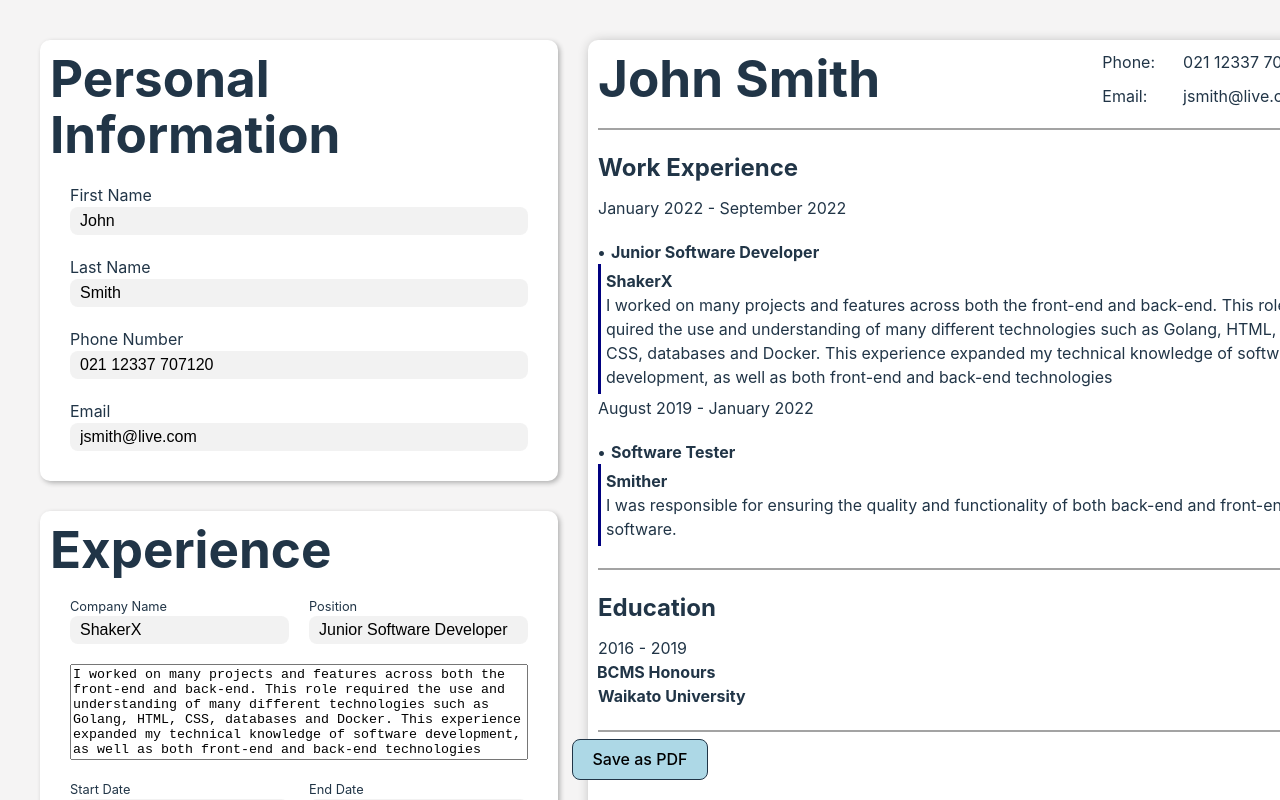
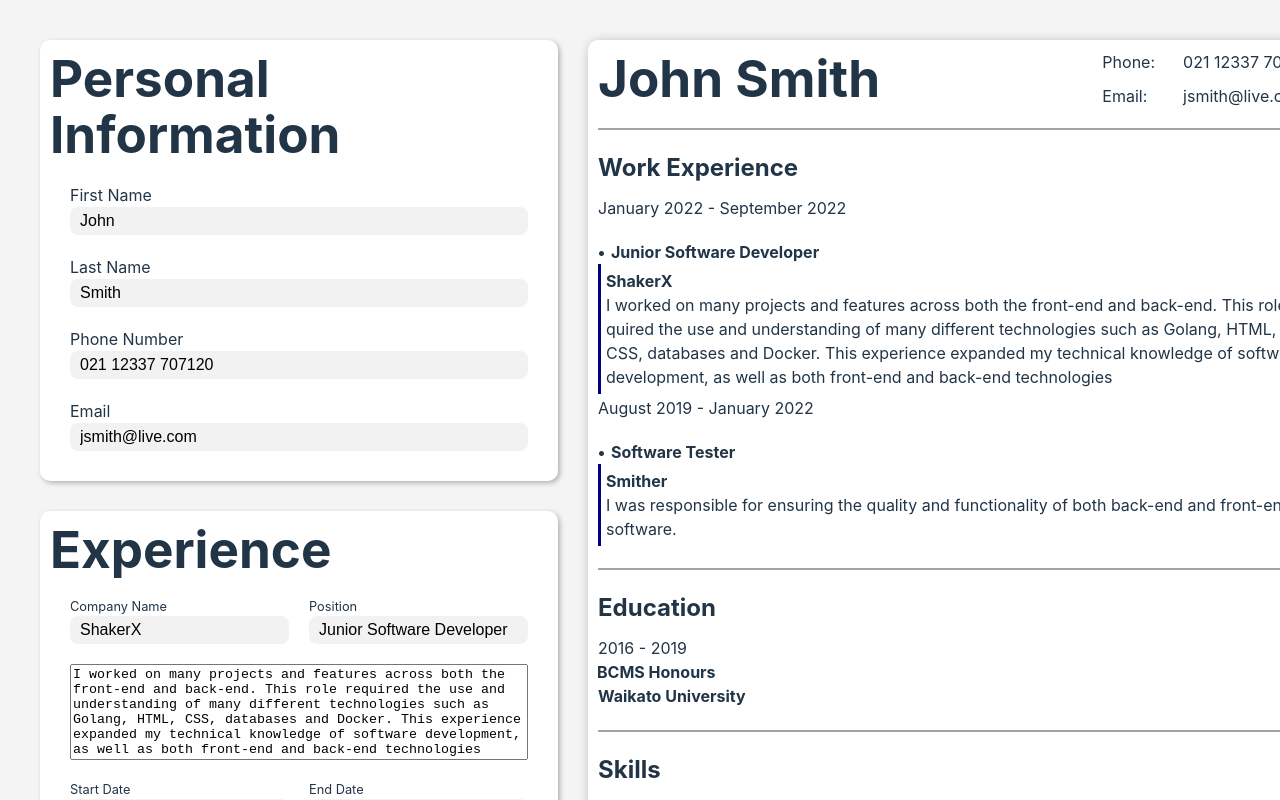
Before and after one commit to BrynyPatchett/cv-generator, a React (Vite) app: page / in a window 1280 px wide. Shown: the top 800 px of the page. Built offline with nearby package versions, Linux system fonts and the light colour scheme.

Commit message:
Removed Save PDF button

```diff
--- a/src/App.jsx
+++ b/src/App.jsx
@@ -200,7 +200,6 @@ function App() {
           references={references}
         />
       </div>
-      <div className="save"><button className="saveButton" onClick={savePdf}>Save as PDF</button></div>
     </div>
   );
 }
--- a/src/index.css
+++ b/src/index.css
@@ -84,18 +84,3 @@ button:focus-visible {
   background-color: rgb(255, 255, 255);
 
 }
-
-.save{
-  display: flex ;
-  position: fixed;
-  justify-content: center;
-  align-items: center;
-  bottom: 20px;
-  width: 100%;
-  z-index: 1;
-  right: 0;
-  >button{
-    background-color: lightblue;
-    border-color: #213547;
-  }
-}
```
